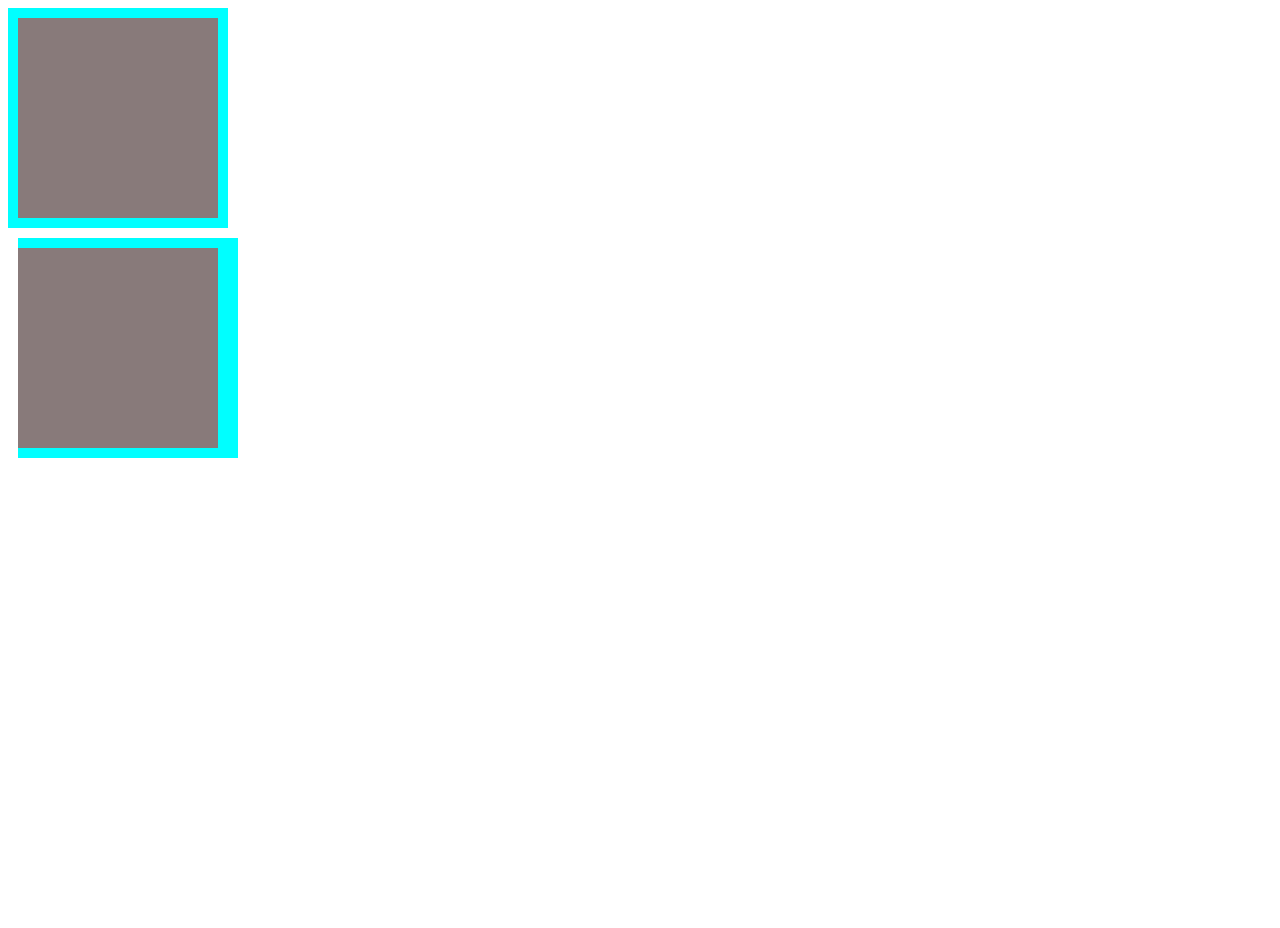
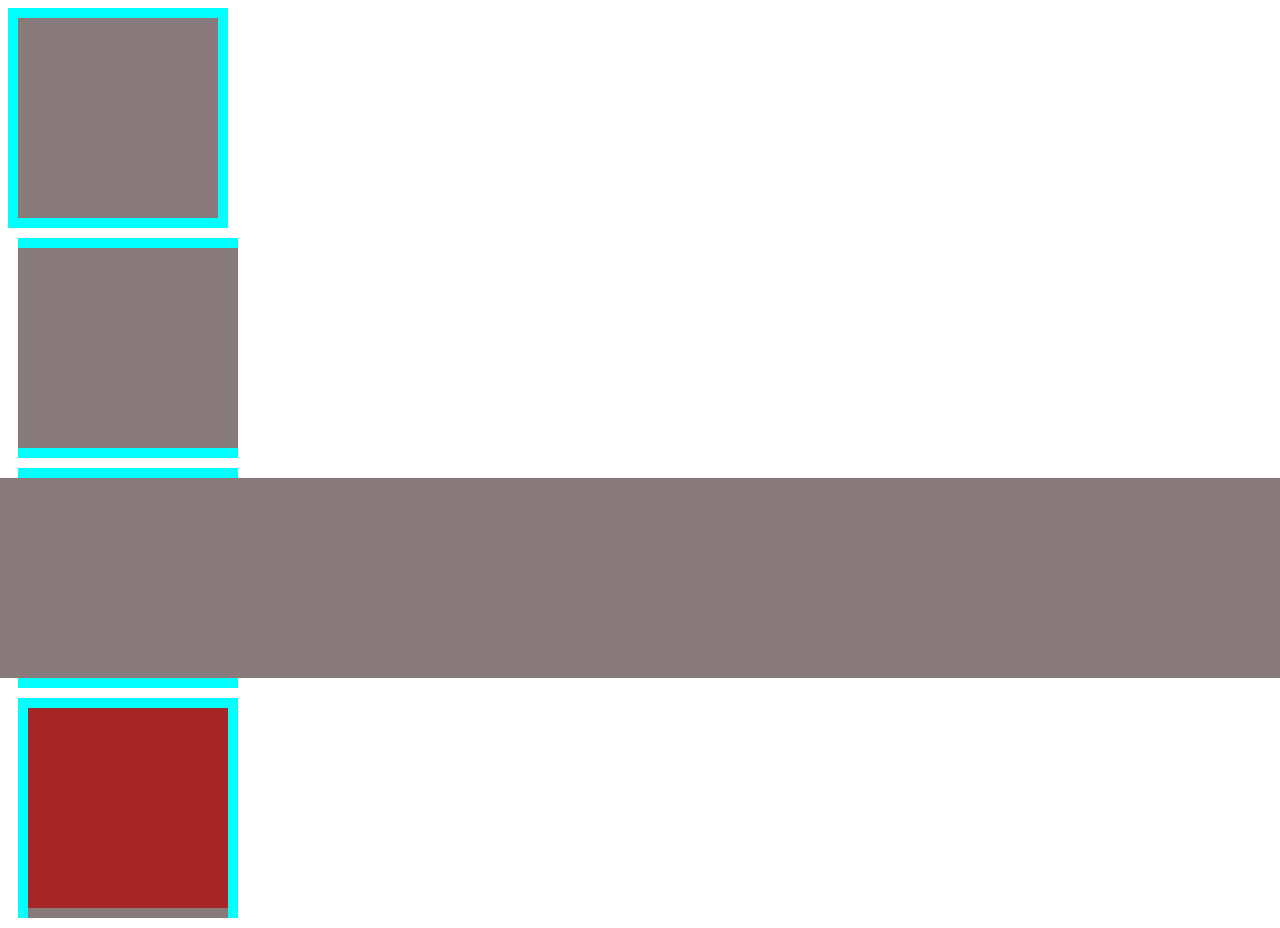
Before and after one commit to Jimkk111/html-css-js-practice, a plain HTML site: page position.html in a window 1280 px wide. Before the commit the page ends 800 px from the top, so only its background shows below. Drawn offline with Linux system fonts and the light colour scheme.

Commit message:
feat：position.html complete

```diff
--- a/position.html
+++ b/position.html
@@ -19,6 +19,7 @@
             left: 0px;
             background-color: #887a7a;
         }
+
         .father-a {
             width: 200px;
             height: 200px;
@@ -28,22 +29,108 @@
             background-color:aqua
         }
         .father-a .son-a{
-            width: 200px;
+            width: 100%;
             height: 200px;
             position: absolute;
             left: 0px;
             background-color: #887a7a;
         }
-    </style>
+
+        .father-f {
+            width: 200px;
+            height: 200px;
+            padding: 10px;
+            margin: 10px;
+            position: relative;
+            background-color:aqua
+        }
+        .father-f .son-f{
+            width: 100%;
+            height: 200px;
+            position: fixed;
+            left: 0px;
+            /* top:0px; */
+            background-color: #887a7a;
+        }
+
+        .father-s {
+            width: 200px;
+            height: 200px;
+            padding: 10px;
+            margin: 10px;
+            /* position: relative; */
+            background-color:aqua;
+            overflow:scroll;
+        }
+        .father-s .son-s{
+            width: 100%;
+            height: 20px;
+            position: sticky;
+            top:-10px;
+            background-color: #887a7a;
+        }
+
+        .father-s .li{
+            width: 200px;
+            height: 50px;
+            background-color: #a82525;
+        }
+        </style>
 </head>
 <body>
-    <!-- relative positioning -->
+<!-- 包含块(containing block):元素布局计算的参考矩形,影响两类计算:
+        1. 定位偏移:absolute/fixed元素的top/right/bottom/left相对它计算(relative相对自身原位置,sticky相对最近滚动容器,fixed相对视口)
+        2. 百分比尺寸:width/height/padding/margin的%相对它计算(margin/padding的%不论上下左右都取包含块的宽度) -->
+<!-- relative positioning -->
+
+     <!-- relative元素的偏移原点基于自身原来位置 -->
+      <!-- relative元素的包含块是最近块级祖先元素的content box -->
      <div class="father-r">
         <div class="son-r"></div>
      </div>
+
      <!-- absolute positioning -->
+    <!-- absolute元素的偏移原点基于最近非static祖先元素的padding box -->
+    <!-- absolute元素的包含块是最近非static祖先元素的padding box -->
      <div class="father-a">
         <div class="son-a"></div>
+     </div>
+     <!-- fixed positioning -->
+    <!-- fixed元素的偏移原点基于视口(初始包含块) -->
+    <!-- fixed元素的包含块是视口;例外:祖先有transform/filter等属性时,是该祖先的padding box -->
+    <!-- top初始值是auto,auto时取"静态位置":假设它是static、float:none时,在正常流中本该出现的位置(量到margin边缘);
+         该位置由前面的兄弟元素排布决定,且相对视口冻结,所以fixed通常显式设置top -->
+     <div class="father-f">
+         <div class="son-f"></div>
+    </div>
+
+    <!-- sticky positioning -->
+     <!-- sticky元素的黏贴点设置相对于最近的可滚动祖先元素 -->
+      <!-- sticky元素的包含块是最近的块级祖先元素的content box -->
+     <div class="father-s">
+        <div class="li"></div>
+        <div class="li"></div>
+        <div class="li"></div>
+        <div class="li"></div>
+        <div class="son-s"></div>
+        <div class="li"></div>
+        <div class="li"></div>
+        <div class="li"></div>
+        <div class="li"></div>
+        <div class="li"></div>
+        <div class="li"></div>
+        <div class="li"></div>
+        <div class="li"></div>
+        <div class="li"></div>
+        <div class="li"></div>
+        <div class="li"></div>
+        <div class="li"></div>
+        <div class="li"></div>
+        <div class="li"></div>
+        <div class="li"></div>
+        <div class="li"></div>
+        <div class="li"></div>
+        <div class="li"></div>
      </div>
 
 </body>
```
